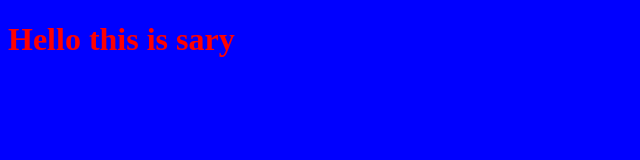
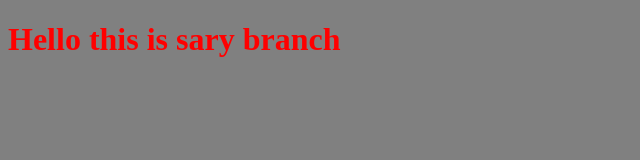
Before and after one commit to Sarybk/myproject, a plain HTML site: page index.html in a window 1280 px wide. Shown: the whole page, without its empty margins (0-640 px from the left). Drawn offline with Linux system fonts and the light colour scheme.

Commit message:
changing style in new branch sary

```diff
--- a/app.js
+++ b/app.js
@@ -1 +1 @@
-alert("Hello")
+alert("Hello new branch")
--- a/index.html
+++ b/index.html
@@ -8,7 +8,7 @@
 	<link rel="stylesheet" href="style.css">
 </head>
 <body>
-	<h1> Hello this is sary</h1>
+	<h1> Hello this is sary branch</h1>
 	<script src="app.js"></script>
 </body>
 </html>
--- a/style.css
+++ b/style.css
@@ -2,5 +2,5 @@ h1{
 	color: red;
 }
 body{
-	background-color: blue;
+	background-color: gray;
 }
```
